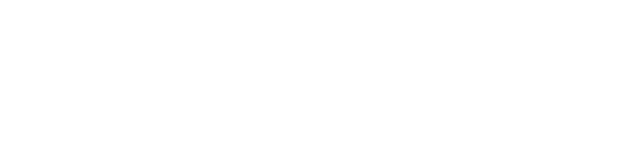
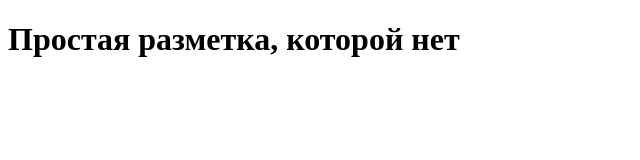
Before and after one commit to MsJuliaMars/first-project, a plain HTML site: page index.html in a window 1280 px wide. Shown: the whole page, without its empty margins (0-640 px from the left). Drawn offline with Linux system fonts and the light colour scheme.

```diff
--- a/index.html
+++ b/index.html
@@ -7,6 +7,6 @@
     <title>Document</title>
 </head>
 <body>
-
+    <h1>Простая разметка, которой нет</h1>
 </body>
 </html>
```
